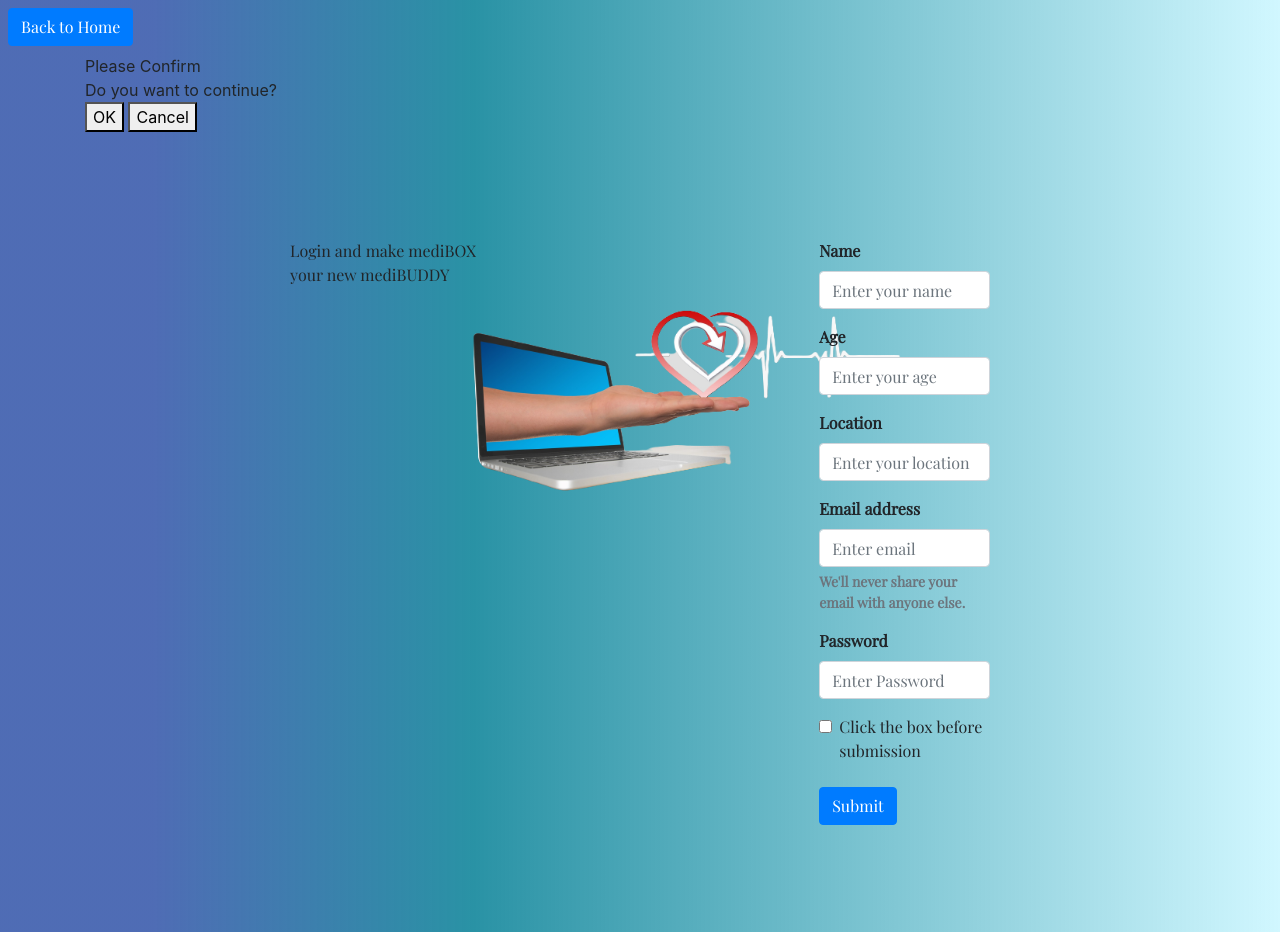
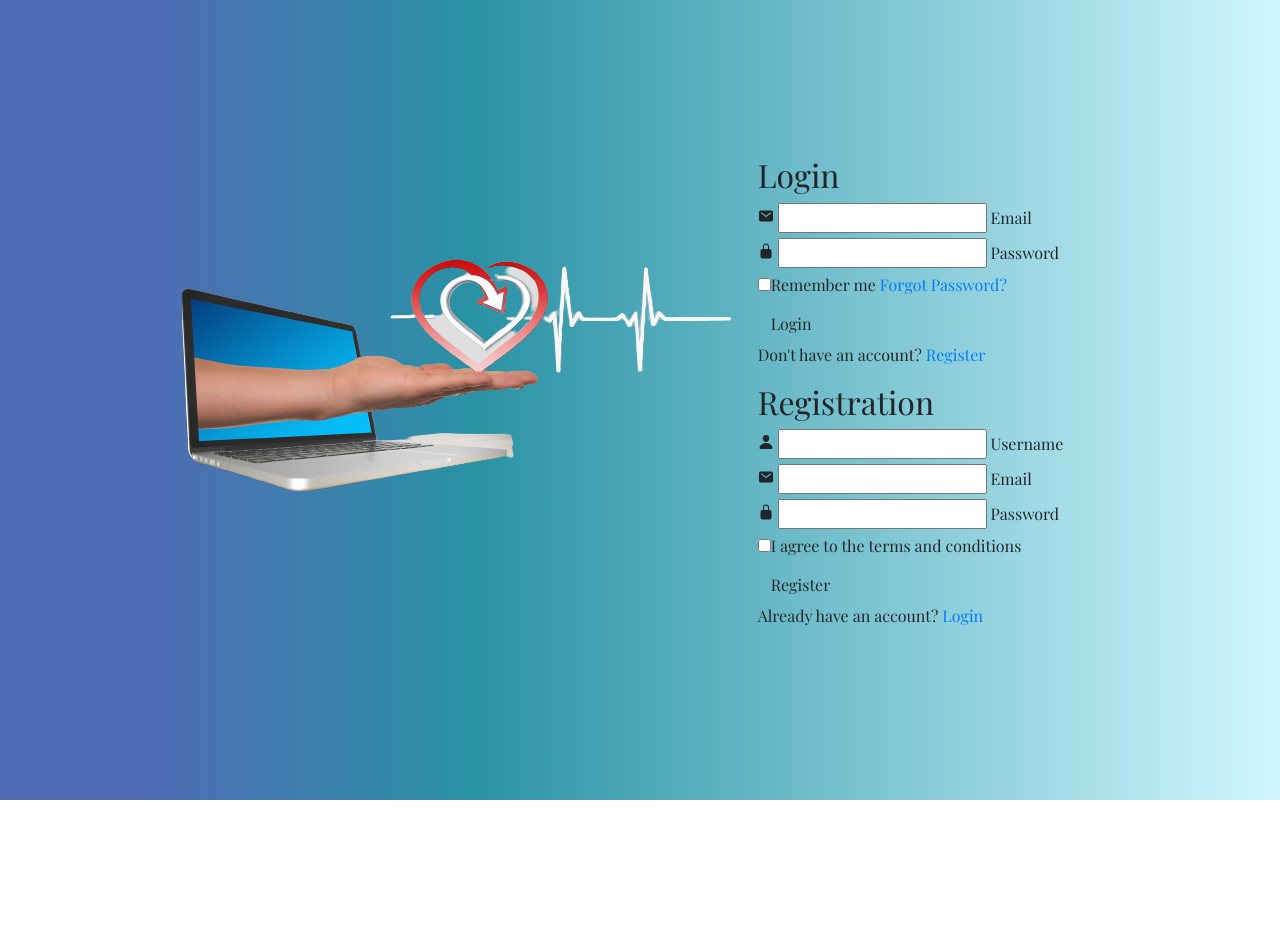
Before and after one commit to rks-031/mediBOX, a plain HTML site: page index1.html in a window 1280 px wide. After the commit the page ends 800 px from the top, so only its background shows below. Drawn offline with nearby package versions, Linux system fonts and the light colour scheme; a web font is replaced by a local one.

Commit message:
Update index1.html

```diff
--- a/index1.html
+++ b/index1.html
@@ -22,123 +22,79 @@
       href="https://fonts.googleapis.com/css2?family=Playfair+Display&family=Red+Hat+Display&family=Sassy+Frass&display=swap"
       rel="stylesheet"
     />
-    <link rel="stylesheet" href="style.css" />
+    <link rel="stylesheet" href="style0.css" />
   </head>
+  <body class="h-100">
+    <div class="container h-100">
+      <div class="row h-100 justify-content-center align-items-center">
+          <div class="container2">
 
-  <body class="h-100">
-    <div>
-      <a
-        href="index.html"
-        type="button"
-        class="btn btn-primary m-2"
-        role="group"
-        id="back"
-        >Back to Home</a
-      >
-    </div>
-    <div class="container h-100">
-      <div id="white-background"></div>
-      <div id="dlgbox">
-        <div id="dlg-header">Please Confirm</div>
-        <div id="dlg-body">Do you want to continue?</div>
-        <div id="dlg-footer">
-          <button onclick="dlgOK()">OK</button>
-          <button onclick="dlgCancel()">Cancel</button>
-        </div>
-      </div>
-      <div class="row h-100 justify-content-center align-items-center">
-        <div class="col-10 col-md-8 col-lg-6">
-          <!-- Form -->
-          <div class="container2">
-            <div>
-              <p>Login and make mediBOX your new mediBUDDY</p>
-            </div>
-            <div>
+            <div class="login-img">
               <img
                 src="images/heart-g99955fc80_1920-removebg-preview.png"
                 class="img2"
               />
             </div>
           <div>
-              <form method="post" action="">
-                <div class="form-group form-group-lg font-weight-bold">
-                  <label for="name">Name</label>
-                  <input
-                    type="text"
-                    class="form-control"
-                    id="name"
-                    placeholder="Enter your name"
-                  />
+
+    <div class="container">
+      <div class="wrapper">
+        <div class="form-box login">
+          <h2>Login</h2>
+          <form action="#">
+            <div class="input-box">
+              <span class="icon"><ion-icon name="mail"></ion-icon></span>
+              <input type="email" required>
+              <label>Email</label>
             </div>
-                <div class="form-group font-weight-bold">
-                  <label for="age">Age</label>
-                  <input
-                    type="number"
-                    class="form-control"
-                    id="age"
-                    placeholder="Enter your age"
-                  />
+            <div class="input-box">
+              <span class="icon"><ion-icon name="lock-closed"></ion-icon></span>
+              <input type="password" required>
+              <label>Password</label>
             </div>
-                <div class="form-group font-weight-bold">
-                  <label for="location">Location</label>
-                  <input
-                    type="text"
-                    class="form-control"
-                    id="location"
-                    placeholder="Enter your location"
-                  />
+            <div class="remember-forgot">
+              <label><input type="checkbox">Remember me</label>
+              <a href="#">Forgot Password?</a>
             </div>
-                <div class="form-group font-weight-bold">
-                  <label for="exampleInputEmail1">Email address</label>
-                  <input
-                    type="email"
-                    class="form-control"
-                    id="exampleInputEmail1"
-                    aria-describedby="emailHelp"
-                    placeholder="Enter email"
-                  />
-                  <small
-                    id="emailHelp"
-                    class="form-text text-muted font-weight-bold"
-                    >We'll never share your email with anyone else.</small
-                  >
+            <button type="submit" class="btn">Login</button>
+            <div class="login-register">
+              <p>Don't have an account? <a href="#" class="register-link">Register</a></p>
             </div>
-                <div class="form-group font-weight-bold">
-                  <label for="exampleInputPassword1">Password</label>
-                  <input
-                    type="password"
-                    class="form-control"
-                    id="exampleInputPassword1"
-                    placeholder="Enter Password"
-                  />
+          </form>
         </div>
-                <div class="form-check">
-                  <input
-                    type="checkbox"
-                    class="form-check-input"
-                    id="exampleCheck1"
-                  />
-                  <label class="form-check-label" for="exampleCheck1"
-                    >Click the box before submission</label
-                  >
+
+        <div class="form-box register">
+          <h2>Registration</h2>
+          <form action="#">
+            <div class="input-box">
+              <span class="icon"><ion-icon name="person"></ion-icon></span>
+              <input type="text" required>
+              <label>Username</label>
             </div>
-                <br />
-                <button
-                  type="submit"
-                  class="btn btn-primary"
-                  onclick="showDialog()"
-                >
-                  <a
-                    href="C:\Users\Rajnish Kumar Singh\OneDrive - iiit-bh.ac.in\Desktop\adv-hck"
-                  ></a>
-                  Submit
-                </button>
+            <div class="input-box">
+              <span class="icon"><ion-icon name="mail"></ion-icon></span>
+              <input type="email" required>
+              <label>Email</label>
+            </div>
+            <div class="input-box">
+              <span class="icon"><ion-icon name="lock-closed"></ion-icon></span>
+              <input type="password" required>
+              <label>Password</label>
+            </div>
+            <div class="remember-forgot">
+              <label><input type="checkbox">I agree to the terms and conditions</label>
+            </div>
+            <button type="submit" class="btn">Register</button>
+            <div class="login-register">
+              <p>Already have an account? <a href="#" class="login-link">Login</a></p>
+            </div>
           </form>
         </div>
       </div>
     </div>
-      </div>
-    </div>
+    <script src="db.js"></script>
+    <script type="module" src="https://unpkg.com/ionicons@5.5.2/dist/ionicons/ionicons.esm.js"></script>
+    <script nomodule src="https://unpkg.com/ionicons@5.5.2/dist/ionicons/ionicons.js"></script>
     <script
       src=" https://cdn.jsdelivr.net/npm/jquery@3.5.1/dist/jquery.slim.min.js"
       integrity="sha384-DfXdz2htPH0lsSSs5nCTpuj/zy4C+OGpamoFVy38MVBnE+IbbVYUew+OrCXaRkfj"
@@ -154,37 +110,5 @@
       integrity="sha384-+sLIOodYLS7CIrQpBjl+C7nPvqq+FbNUBDunl/OZv93DB7Ln/533i8e/mZXLi/P+"
       crossorigin="anonymous"
     ></script>
-
-    <script>
-      function dlgCancel() {
-        dlgHide();
-        document.getElementsByTagName("H1")[0].innerHTML =
-          "You clicked Cancel.";
-      }
-
-      function dlgOK() {
-        dlgHide();
-        document.getElementsByTagName("H1")[0].innerHTML = "You clicked OK.";
-      }
-
-      function dlgHide() {
-        var whitebg = document.getElementById("white-background");
-        var dlg = document.getElementById("dlgbox");
-        whitebg.style.display = "none";
-        dlg.style.display = "none";
-      }
-
-      function showDialog() {
-        var whitebg = document.getElementById("white-background");
-        var dlg = document.getElementById("dlgbox");
-        whitebg.style.display = "block";
-        dlg.style.display = "block";
-
-        var winWidth = window.innerWidth;
-
-        dlg.style.left = winWidth / 2 - 480 / 2 + "px";
-        dlg.style.top = "550px";
-      }
-    </script>
   </body>
 </html>
```
Lines whose indentation alone changed are shown as unchanged.
